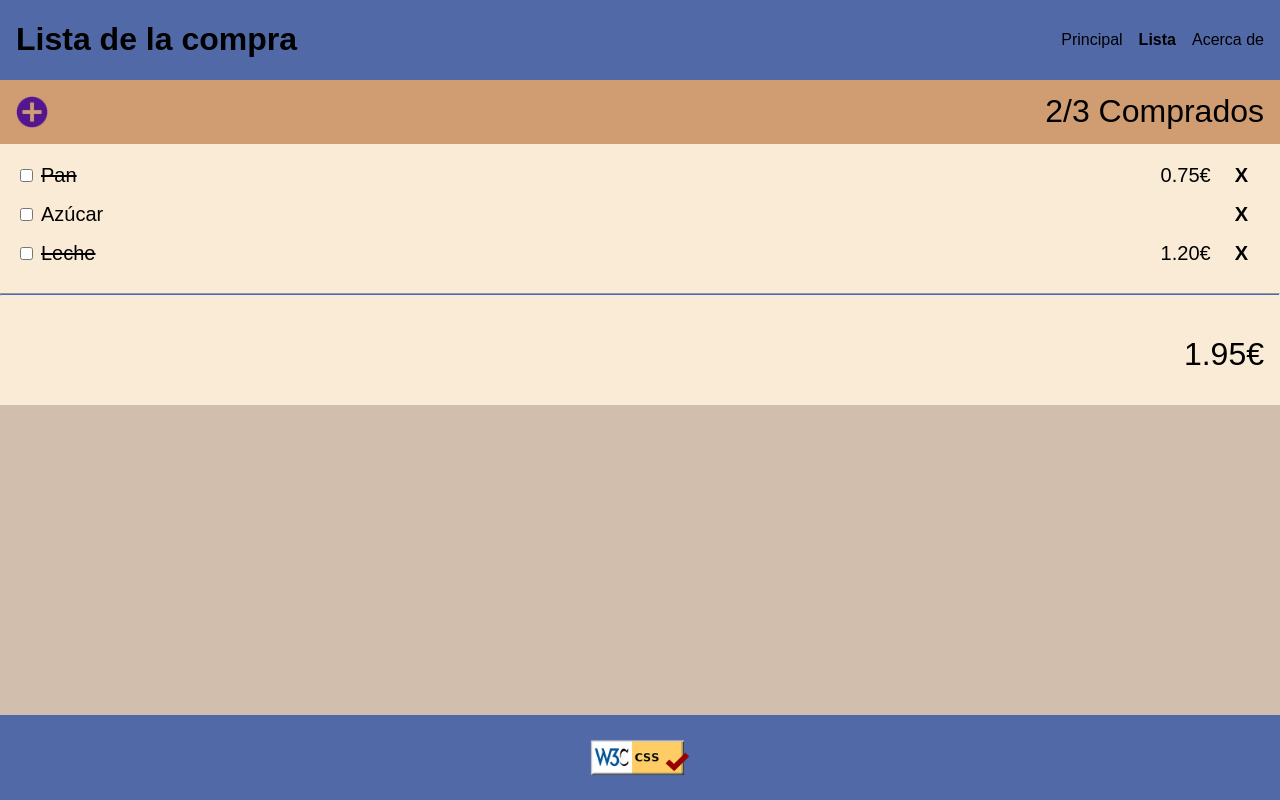
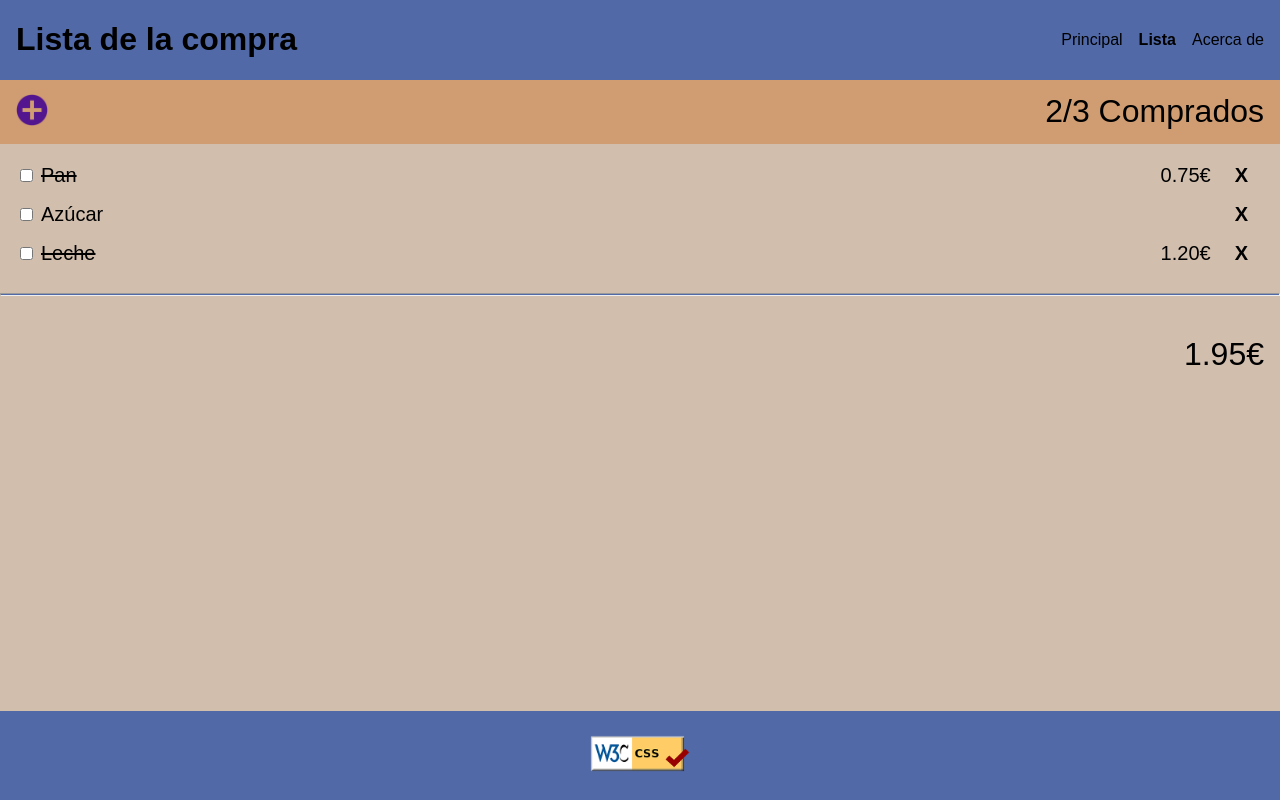
Before and after one commit to federicodesantiago/202210-W2-Quico, a website: page index.html in a window 1280 px wide. Drawn offline with Linux system fonts and the light colour scheme.

Commit message:
New HTML and CSS for index

```diff
--- a/index.html
+++ b/index.html
@@ -18,7 +18,9 @@
             </nav>
         </header>
         <section>
-            <img src="./Plus_Sign.webp" alt="Plus sing" />
+            <a href="./formulario.html">
+                <img src="./Plus_Sign.webp" alt="Plus sign" />
+            </a>
             <h2>2/3 Comprados</h2>
         </section>
         <div>
@@ -58,7 +60,9 @@
             </div>
         </div>
         <footer>
-            <img src="./we_css.webp" alt="Old CSS Logo" />
+            <a href="http://jigsaw.w3.org/css-validator/check/referer">
+                <img src="./we_css.webp" alt="CSS validated" />
+            </a>
         </footer>
     </body>
 </html>
--- a/style.css
+++ b/style.css
@@ -70,6 +70,18 @@
     align-items: center;
 }
 
+/*No sé cómo ponerlo, así no me coge el precio último pero el resto los coge por separado
+
+body > div  :not(body > div > div:last-of-type) :hover {
+    color: red;
+}
+
+*/
+
+body > div :hover {
+    color: red;
+}
+
 body > div > div > div {
     font-size: 1.25rem;
     display: flex;
@@ -128,7 +140,3 @@
     width: 100px;
     margin: 1.5rem;
 }
-
-div {
-    background-color: antiquewhite;
-}
```
